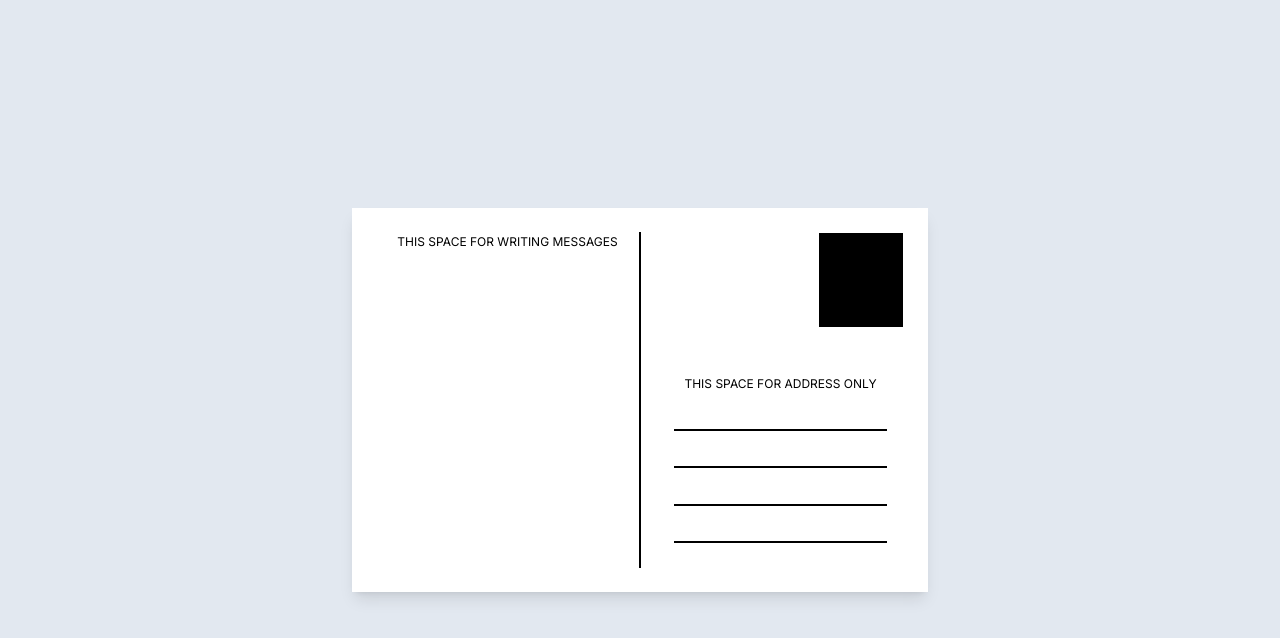
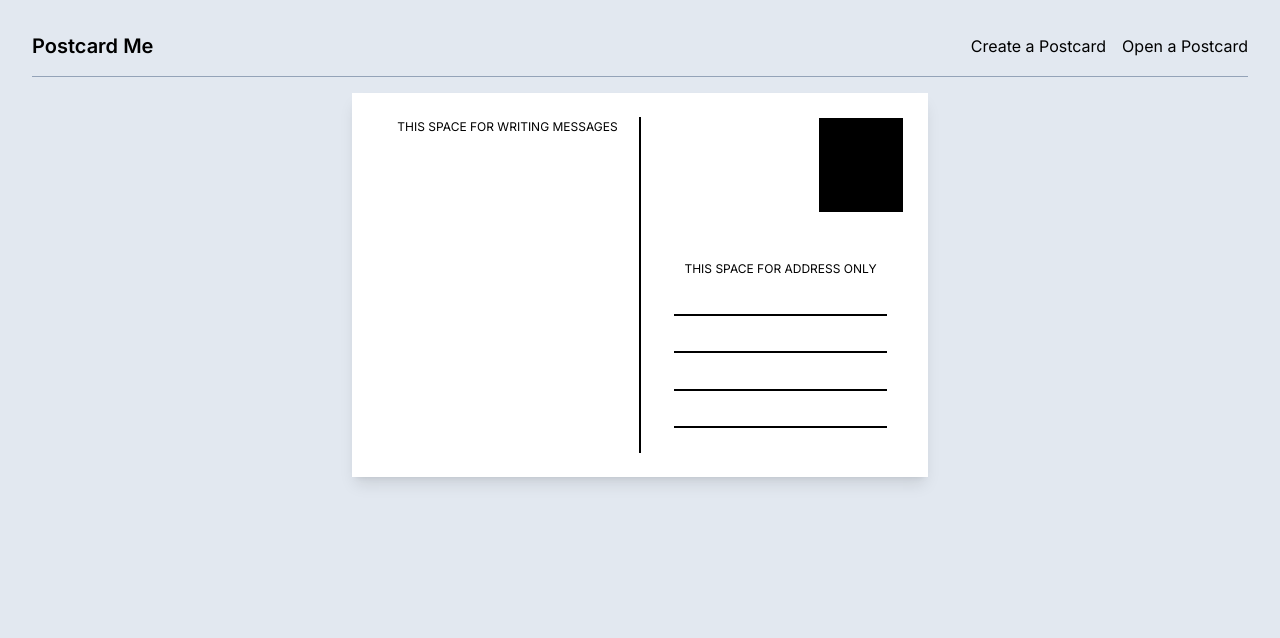
Before and after one commit to danielluna90/postcard-me, a Next.js app: page / in a window 1280 px wide. Shown: the top 638 px of the page. Built offline with nearby package versions, Linux system fonts and the light colour scheme.

Commit message:
Add a Navbar

```diff
--- /dev/null
+++ b/app/components/navbar.tsx
@@ -0,0 +1,13 @@
+export default function Navbar() {
+  return (
+    <nav className="pb-4 mb-4 border-b border-slate-400 flex justify-between items-center">
+      <a href="/" className="text-xl font-semibold">Postcard Me</a>
+      <div>
+        <ul className="flex flex-row gap-4">
+          <li><a href="/" className="text-md">Create a Postcard</a></li>
+          <li><a href="/" className="text-md">Open a Postcard</a></li>
+        </ul>
+      </div>
+    </nav>
+  )
+}
--- a/app/layout.tsx
+++ b/app/layout.tsx
@@ -1,6 +1,8 @@
 import type { Metadata } from "next";
 import { Inter } from "next/font/google";
 import "./globals.css";
+
+import Navbar from "./components/navbar";
 
 const inter = Inter({ subsets: ["latin"] });
 
@@ -16,7 +18,10 @@ export default function RootLayout({
 }>) {
   return (
     <html lang="en" className="bg-slate-200">
-      <body className={inter.className}>{children}</body>
+      <body className={`${inter.className} py-8 px-8 min-h-screen`}>
+        <Navbar/>
+        {children}
+      </body>
     </html>
   );
 }
--- a/app/page.tsx
+++ b/app/page.tsx
@@ -3,7 +3,7 @@ import PostCard from "./components/postcard";
 
 export default function Home() {
   return (
-    <main className="flex justify-center items-center min-h-screen">
+    <main className="flex justify-center items-center">
       <PostCard/>
     </main>
   );
```
